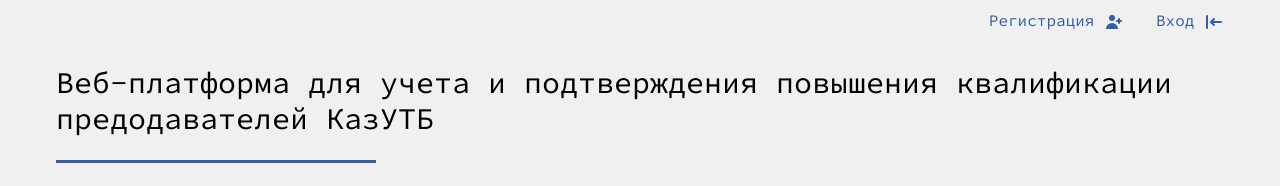
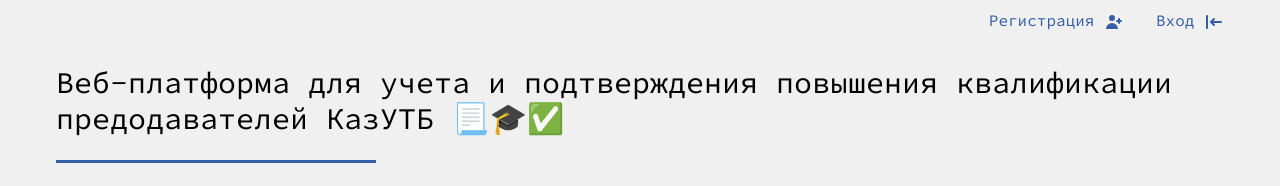
Before and after one commit to rtabulov/qup, a Vue app in the folder apps/client/: page / in a window 1280 px wide. Shown: the top 186 px of the page. Built offline with nearby package versions, Linux system fonts and the light colour scheme; no server answers.

Commit message:
update home page

```diff
--- a/apps/client/src/pages/index.vue
+++ b/apps/client/src/pages/index.vue
@@ -6,7 +6,7 @@
 <template>
   <h1 class="text-3xl">
     Веб-платформа для учета и подтверждения повышения квалификации
-    предодавателей КазУТБ
+    предодавателей КазУТБ 📃🎓✅
   </h1>
 
   <AppRuler />
```
